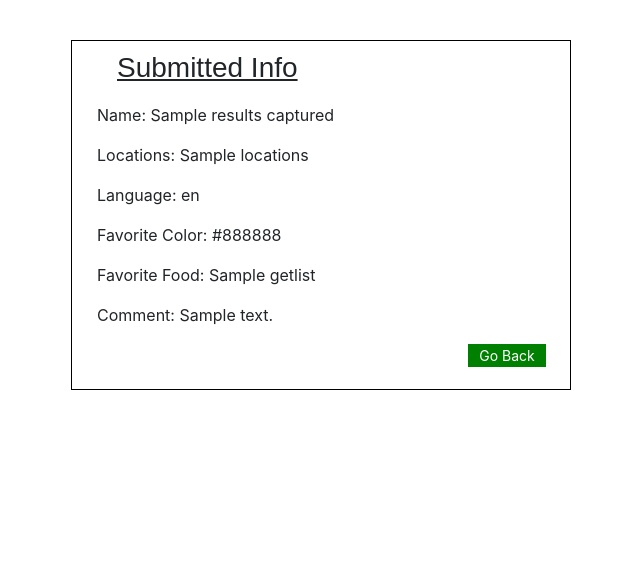
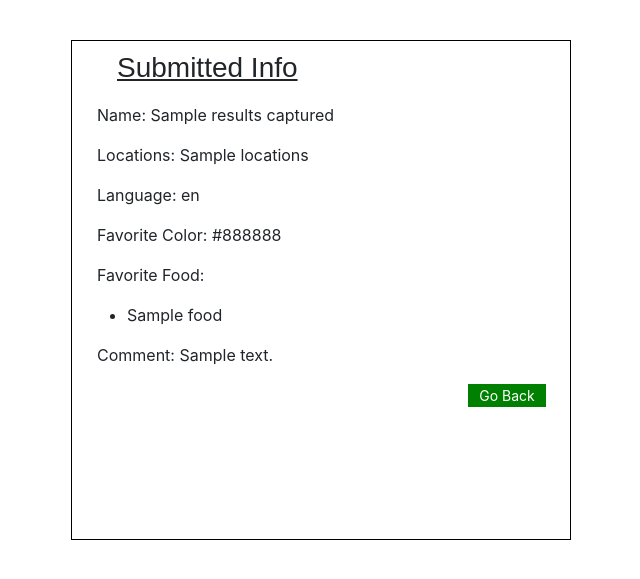
Before and after one commit to Jarvis2021/Coding-Dojo, a Flask app: template Python_Stack/flask/flask_fundamentals/dojo_survey/templates/results.html in a window 1280 px wide. Shown: the top 579 px of the page, without its empty margins (319-959 px from the left). Run offline with Flask 2, Linux system fonts and the light colour scheme; the template is opened without the code that fills it: most values are stand-ins (such as "Sample title", 1, 10 or a date in 2020); some libraries are stand-ins or nearby versions.

Commit message:
updated code for results.html to include the lists

```diff
--- a/Python_Stack/flask/flask_fundamentals/dojo_survey/server.py
+++ b/Python_Stack/flask/flask_fundamentals/dojo_survey/server.py
@@ -8,8 +8,6 @@ def index():
 
 @app.route('/results', methods=['POST','GET'])
 def result():
-    results_captured = request.form
-    print(results_captured.getlist('food'))
     return render_template("results.html", results_captured = request.form)
 
 if __name__ == '__main__':
--- a/Python_Stack/flask/flask_fundamentals/dojo_survey/templates/results.html
+++ b/Python_Stack/flask/flask_fundamentals/dojo_survey/templates/results.html
@@ -10,7 +10,7 @@
         border: 1px solid black;
         margin: 40px auto;
         padding: 10px auto;
-        height: 350px;
+        height: 500px;
       }
       h3{
         padding: 10px;
@@ -31,6 +31,11 @@
           font-size: 14px;
           margin-left: 380px;
         }
+      p food{
+
+          margin-left: 10px;
+          width: 200px;
+        }
     </style>
   </head>
   <body>
@@ -40,7 +45,13 @@
       <p> Locations: {{results_captured['locations']}}</p>
       <p> Language: {{results_captured['languages']}}</p>
       <p> Favorite Color: {{results_captured['color']}}</p>
-      <p> Favorite Food: {{results_captured.getlist('food')}}</p>
+      <p class="food"> Favorite Food:
+        <ul>
+          {% for food in results_captured.getlist('food') %}
+          <li> {{food}} </li>
+          {% endfor %}
+        </ul>
+      </p>
       <p> Comment: {{results_captured['comment']}}</p>
       <input type="submit" name="Go Back" value="Go Back">
     </div>
```
